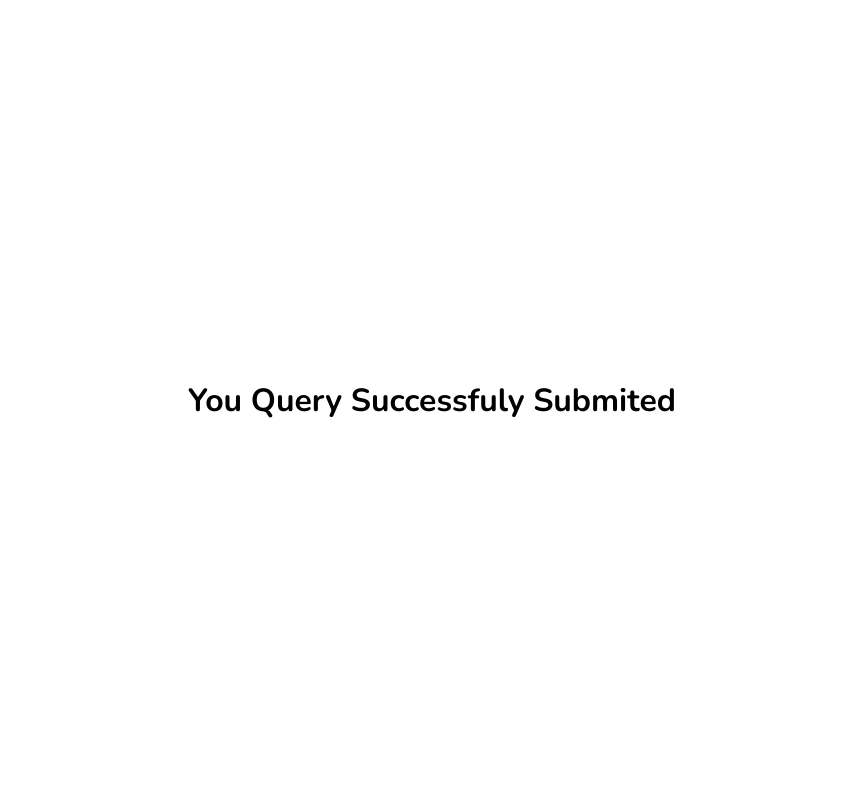
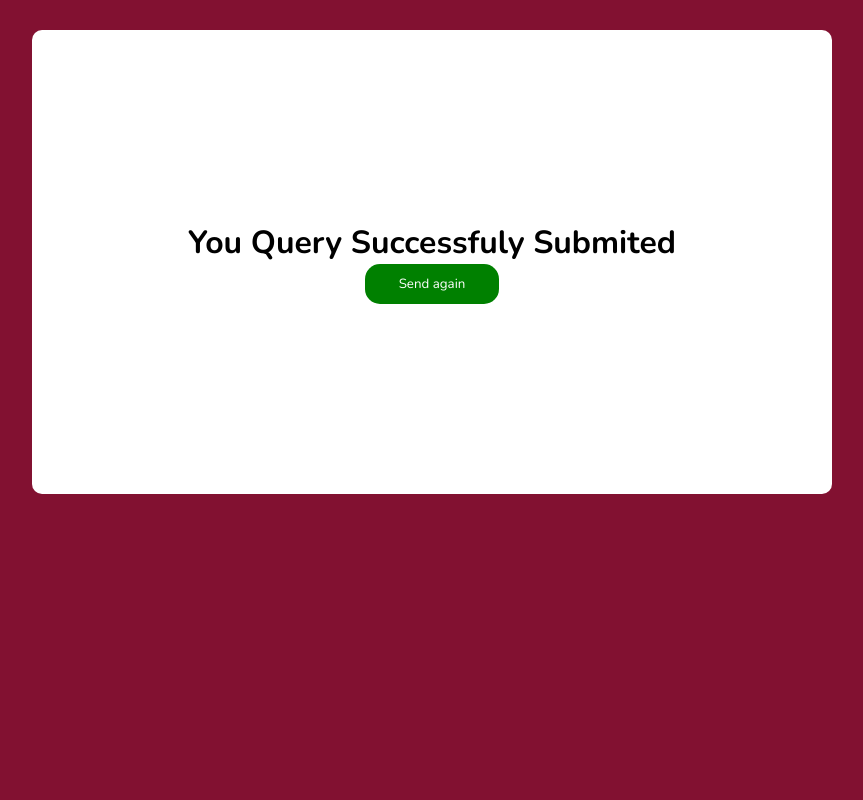
Before and after one commit to aniketjdv/contact_form, a Django app: page /contactform/success/ in a window 1280 px wide. Shown: the whole page, without its empty margins (208-1071 px from the left). Run offline with Django 5.2, Linux system fonts and the light colour scheme.

Commit message:
small changes

```diff
--- a/contact/contactform/static/css/style.css
+++ b/contact/contactform/static/css/style.css
@@ -4,7 +4,15 @@
     font-family: "Nunito", system-ui;
 }
 body{
-    background-color: slategray;
+    background-color: #821131;
+
+}
+
+.background{
+    display: flex;
+    align-items: center;
+    justify-content: center;
+    flex-direction: column;
 }
 
 .form_container form div label{
@@ -28,8 +36,10 @@ body{
     background-color: rgb(255, 255, 255);
     align-items: center;
     justify-content: center;
-    height: 100vh;
-    width: 100vw;
+    height: 29rem;
+    width: 50rem;
+    margin-top: 30px;
+    border-radius: 10px;
 }
 
 .form_container{
--- /dev/null
+++ b/contact/contactform/static/js/script.js
@@ -0,0 +1 @@
+btn=document.getElementById("submit_button")
--- a/contact/contactform/templates/contact.html
+++ b/contact/contactform/templates/contact.html
@@ -23,6 +23,7 @@
 
 </head>
 <body>
+    <div class="background">
     <div class="container">
         <div class="text-section">
         <h1>Contact Us</h1>
@@ -35,5 +36,7 @@
             </form>
         </div>
     </div>
+</div>
+
 </body>
 </html>
--- a/contact/contactform/templates/success.html
+++ b/contact/contactform/templates/success.html
@@ -11,9 +11,13 @@
 <link href="https://fonts.googleapis.com/css2?family=Nunito:ital,wght@0,200..1000;1,200..1000&display=swap" rel="stylesheet">
 </head>
 <body>
-    <div class="container">
+    <div class="background">
+    <div class="container" style="flex-direction: column;">
     <h1>You Query Successfuly Submited </h1>
+    <button class="submit-btn" id="sumbit_button">Send again</button>
     </div>
+</div>
+
 
 </body>
 </html>
--- a/contact/contactform/views.py
+++ b/contact/contactform/views.py
@@ -15,4 +15,6 @@ def contact_form(request):
     return render(request,'contact.html',{'form':form})
 
 def success(request):
+    if request.method == 'POST':
+        return redirect('contact_form')
     return render(request,'success.html')
```
